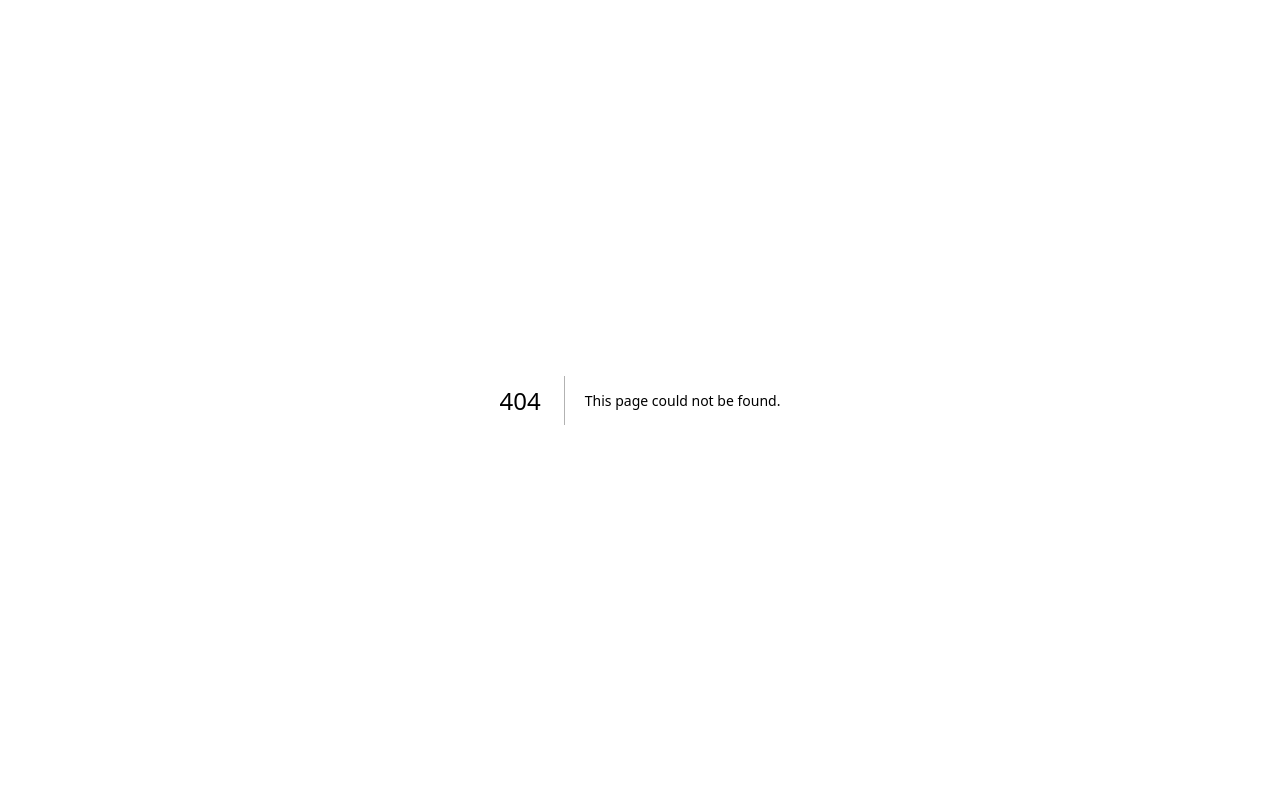
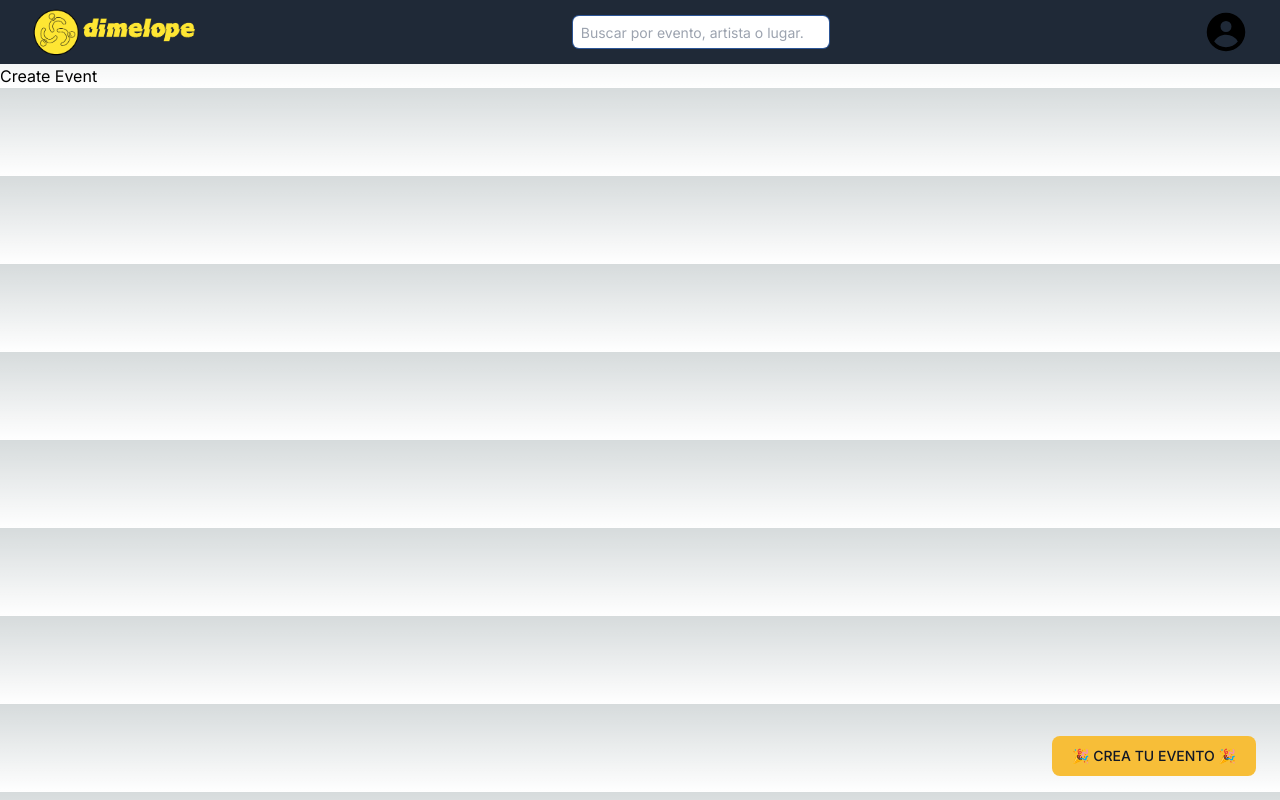
Before and after one commit to okumo/dimelope-2, a Next.js app: page /home/events/create in a window 1280 px wide. Before the commit this address had no page. Built offline with nearby package versions, Linux system fonts and the light colour scheme.

Commit message:
last commit from not a personal computer

```diff
--- /dev/null
+++ b/app/home/(overview)/page.tsx
@@ -0,0 +1,38 @@
+import {
+  EventosDestacados,
+  HeaderSwiper,
+  HomeSwiper,
+} from "@/app/ui/components";
+
+export default async function Page() {
+  return (
+    <main>
+      <section id="carousel-event-categories">
+        <div className="bg-slate-900">
+          <HeaderSwiper />
+        </div>
+      </section>
+      <section id="carousel-events-top">
+        <div className="bg-orange-400">
+          <HomeSwiper />
+        </div>
+      </section>
+      <section id="eventos-destacados">
+        <div className="p-5">
+          <p className="text-xl font-medium text-gray-900 dark:text-white py-2">
+            Eventos Destacados
+          </p>
+          <EventosDestacados />
+        </div>
+      </section>
+      <section id="eventos-proximos">
+        <div className="p-5">
+          <p className="text-xl font-medium text-gray-900 dark:text-white py-2">
+            Próximos Eventos
+          </p>
+          <EventosDestacados />
+        </div>
+      </section>
+    </main>
+  );
+}
--- /dev/null
+++ b/app/home/events/create/page.tsx
@@ -0,0 +1,9 @@
+import { Metadata } from "next";
+
+export const metadata: Metadata = {
+  title: "Create Event",
+};
+
+export default async function Page() {
+  return <main>Create Event</main>;
+}
--- /dev/null
+++ b/app/home/events/error.tsx
@@ -0,0 +1,31 @@
+"use client";
+
+import { useEffect } from "react";
+
+export default function Error({
+  error,
+  reset,
+}: {
+  error: Error & { digest?: string };
+  reset: () => void;
+}) {
+  useEffect(() => {
+    // Optionally log the error to an error reporting service
+    console.error(error);
+  }, [error]);
+
+  return (
+    <main className="flex h-full flex-col items-center justify-center">
+      <h2 className="text-center">Something went wrong!</h2>
+      <button
+        className="mt-4 rounded-md bg-blue-500 px-4 py-2 text-sm text-white transition-colors hover:bg-blue-400"
+        onClick={
+          // Attempt to recover by trying to re-render the invoices route
+          () => reset()
+        }
+      >
+        Try again
+      </button>
+    </main>
+  );
+}
--- /dev/null
+++ b/app/home/layout.tsx
@@ -0,0 +1,29 @@
+import { Metadata } from "next";
+import { MobileNavigationMenu, Navbar } from "../ui/components";
+
+export const metadata: Metadata = {
+  title: "Home",
+};
+export default function Layout({ children }: { children: React.ReactNode }) {
+  return (
+    <main>
+      <div className="min-h-full relative">
+        <header>
+          <Navbar />
+        </header>
+        {children}
+        <div className="hidden md:block">
+          <button
+            type="button"
+            className="fixed bottom-4 right-4 text-gray-900 bg-[#F7BE38] hover:bg-[#F7BE38]/90 focus:ring-4 focus:outline-none focus:ring-[#F7BE38]/50 font-medium rounded-lg text-sm px-5 py-2.5 text-center inline-flex items-center dark:focus:ring-[#F7BE38]/50 me-2 mb-2"
+          >
+            🎉 CREA TU EVENTO 🎉
+          </button>
+        </div>
+        <section id="navbar-footer">
+          <MobileNavigationMenu />
+        </section>
+      </div>
+    </main>
+  );
+}
```
Also changed, not shown: app/home/events/[id]/view/not-found.tsx (added), app/home/events/[id]/view/page.tsx (added).
